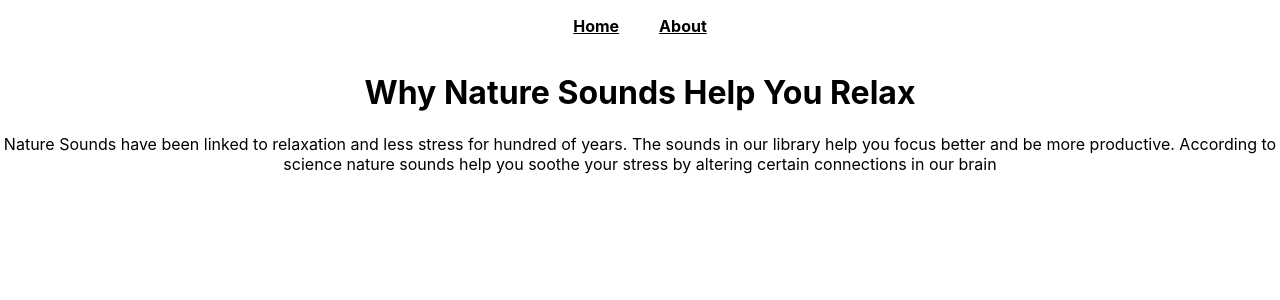
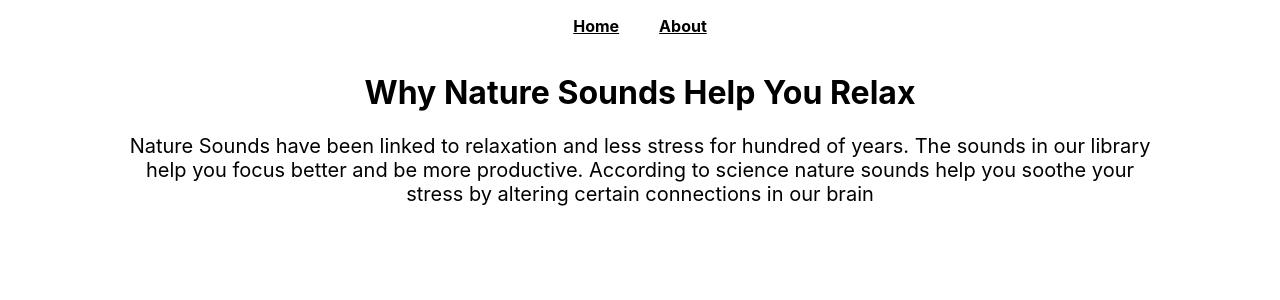
Before and after one commit to moudio/relax-sounds, a React (Create React App) app: page /about in a window 1280 px wide. Shown: the top 300 px of the page. Built offline with nearby package versions, Linux system fonts and the light colour scheme.

Commit message:
Update the About page style

```diff
--- a/public/index.html
+++ b/public/index.html
@@ -1,14 +1,12 @@
 <!DOCTYPE html>
 <html lang="en">
+
 <head>
   <meta charset="utf-8" />
   <link rel="icon" href="%PUBLIC_URL%/favicon.ico" />
   <meta name="viewport" content="width=device-width, initial-scale=1" />
   <meta name="theme-color" content="#000000" />
-    <meta
-      name="description"
-      content="Web site created using create-react-app"
-    />
+  <meta name="description" content="Web site created using create-react-app" />
   <link rel="apple-touch-icon" href="%PUBLIC_URL%/logo192.png" />
   <!--
       manifest.json provides metadata used when your web app is installed on a
@@ -24,8 +22,9 @@
       work correctly both with client-side routing and a non-root public URL.
       Learn how to configure a non-root public URL by running `npm run build`.
     -->
-    <title>React App</title>
+  <title>Deep Relax - For relaxation & focus</title>
 </head>
+
 <body>
   <noscript>You need to enable JavaScript to run this app.</noscript>
   <div id="root"></div>
@@ -40,4 +39,5 @@
       To create a production bundle, use `npm run build` or `yarn build`.
     -->
 </body>
+
 </html>
--- /dev/null
+++ b/src/About/About.css
@@ -0,0 +1,9 @@
+.About {
+  text-align: center;
+  width: 80%;
+  margin: 0 auto;
+}
+
+.About p {
+  font-size: 20px;
+}
--- a/src/About/About.js
+++ b/src/About/About.js
@@ -1,8 +1,9 @@
 import React from 'react';
+import './About.css';
 
 function About() {
   return (
-    <div>
+    <div className="About">
       <h1>Why Nature Sounds Help You Relax</h1>
       <p>
         Nature Sounds have been linked to relaxation and less stress for hundred
```
Lines whose indentation alone changed are shown as unchanged.
